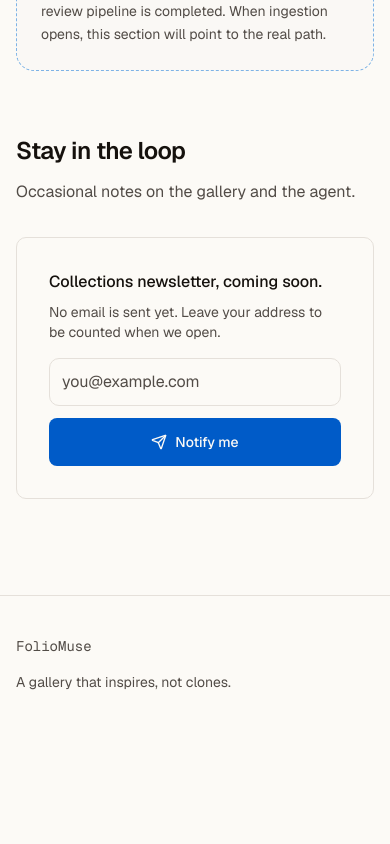
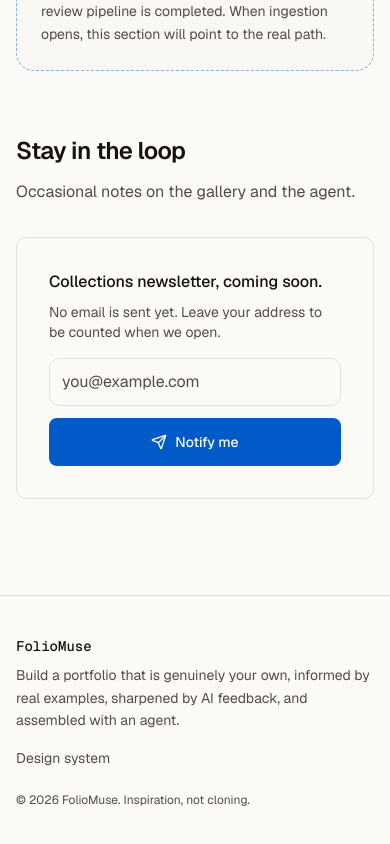
Before and after one commit to Attafii/FolioMuse, a Next.js app: page / in a window 390 px wide. Shown: the part 4548-5392 px from the top of the page. Before the commit the page ends 5280 px from the top, so only its background shows below. Built offline with nearby package versions, Linux system fonts and the light colour scheme; no server answers; the database is empty.

Commit message:
feat(ui): add footer and global a11y/responsive polish

```diff
--- a/src/app/page.tsx
+++ b/src/app/page.tsx
@@ -5,6 +5,7 @@ import { McpExample } from "@/components/mcp-example";
 import { NewNotable } from "@/components/new-notable";
 import { NewsletterForm } from "@/components/newsletter-form";
 import { EditorialCollections } from "@/components/editorial-collections";
+import { Footer } from "@/components/footer";
 import { RoleExplorer } from "@/components/role-explorer";
 import { SearchHero } from "@/components/search-hero";
 import { SectionExplorer } from "@/components/section-explorer";
@@ -86,18 +87,7 @@ export default function HomePage() {
       </main>
 
       {/* ── 9. Footer (T16) ────────────────────────────────────────────── */}
-      <footer
-        data-testid="footer"
-        className="border-t border-border"
-        aria-label="Site footer"
-      >
-        <div className="mx-auto flex w-full max-w-6xl flex-col gap-4 px-4 py-10 sm:flex-row sm:items-center sm:justify-between sm:px-6 lg:px-8">
-          <p className="font-mono text-sm text-muted-foreground">FolioMuse</p>
-          <p className="text-sm text-muted-foreground">
-            A gallery that inspires, not clones.
-          </p>
-        </div>
-      </footer>
+      <Footer />
     </>
   );
 }
--- /dev/null
+++ b/src/components/footer.tsx
@@ -0,0 +1,41 @@
+/**
+ * Site footer (plan T16).
+ *
+ * Minimal by design: product wordmark, one-line mission (from the charter),
+ * a subtle link to the design-system reference page, and a copyright line.
+ * NO fake social links and NO newsletter duplication (the newsletter form
+ * lives in its own section). Server component — no state.
+ */
+export function Footer() {
+  return (
+    <footer
+      data-testid="footer"
+      className="border-t border-border"
+      aria-label="Site footer"
+    >
+      <div className="mx-auto flex w-full max-w-6xl flex-col gap-6 px-4 py-10 sm:px-6 lg:px-8">
+        <div className="flex flex-col gap-4 sm:flex-row sm:items-start sm:justify-between">
+          <div className="flex flex-col gap-2">
+            <p className="font-mono text-sm font-medium text-foreground">
+              FolioMuse
+            </p>
+            <p className="max-w-[55ch] text-sm leading-relaxed text-muted-foreground">
+              Build a portfolio that is genuinely your own, informed by real
+              examples, sharpened by AI feedback, and assembled with an agent.
+            </p>
+          </div>
+          <a
+            href="/design"
+            className="text-sm text-muted-foreground underline-offset-4 transition-colors hover:text-foreground hover:underline"
+          >
+            Design system
+          </a>
+        </div>
+        <p className="text-xs text-muted-foreground">
+          &copy; {new Date().getFullYear()} FolioMuse. Inspiration, not
+          cloning.
+        </p>
+      </div>
+    </footer>
+  );
+}
```
